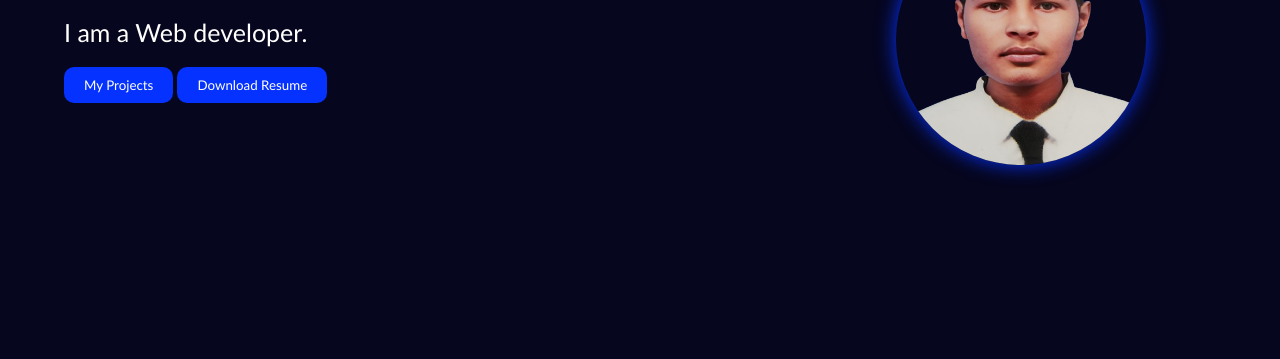
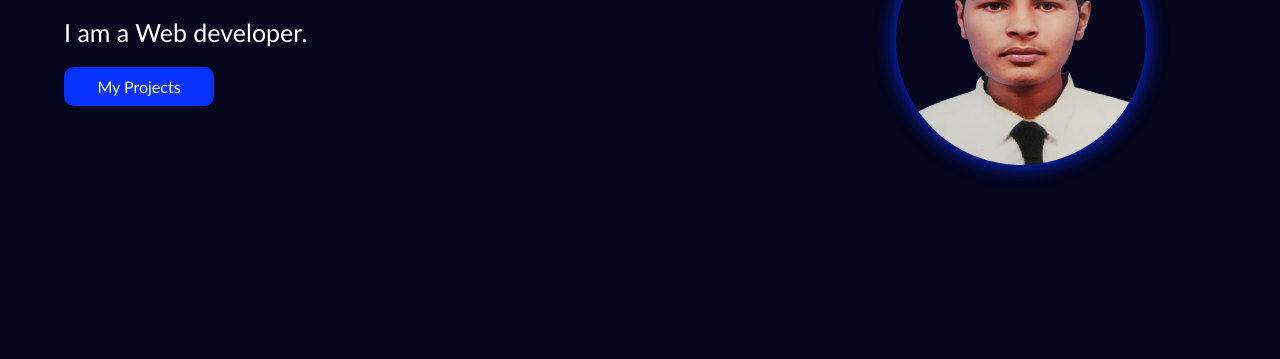
Before and after one commit to Hamzah-Amir/Skillify-Internship, a plain HTML site: page Portfolio/index.html in a window 1280 px wide. Shown: the part 265-624 px from the top of the page. Drawn offline with Linux system fonts and the light colour scheme.

Commit message:
Some tweaks and fixes

```diff
--- a/Portfolio/index.html
+++ b/Portfolio/index.html
@@ -35,7 +35,6 @@
                 <p>I am a Web developer.</p>
                 <div class="buttons">
                     <button class="btn"><a href="#projects">My Projects</a></button>
-                    <button class="btn"><a href="/assets/CV.pdf">Download Resume</a></button>
                 </div>
             </div>
             <div class="right-section">
--- a/Portfolio/style.css
+++ b/Portfolio/style.css
@@ -79,6 +79,8 @@ body {
     border: none;
     border-radius: 10px;
     cursor: pointer;
+    width: 150px;
+    font-size: 16px;
 }
 
 .btn a{
@@ -87,7 +89,7 @@ body {
 }
 
 .btn :hover {
-
+    font-weight: 900;
 }
 
 .right-section img {
```
